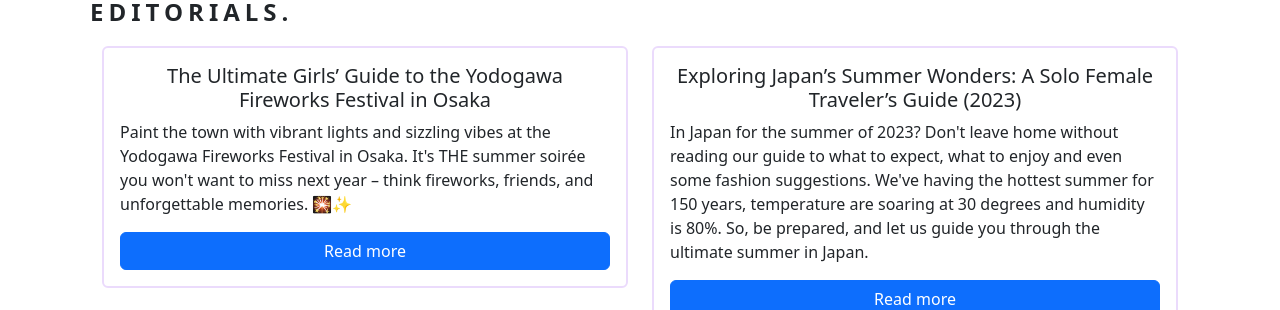
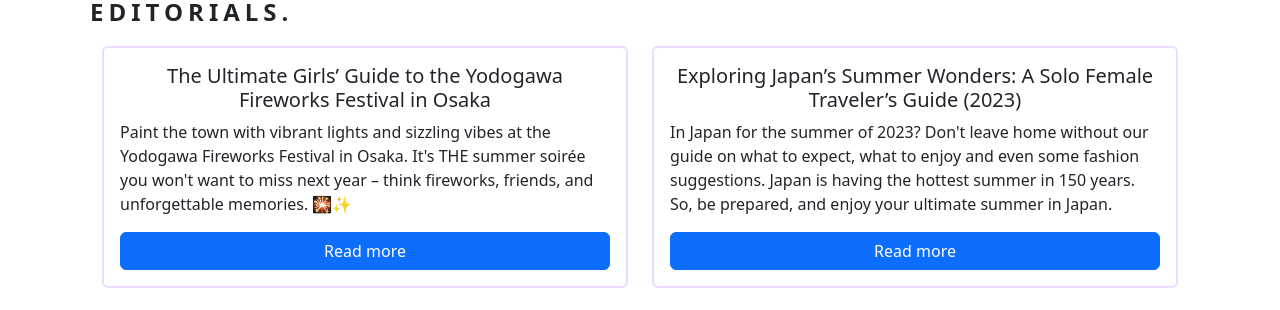
Before and after one commit to misskatiemarple/shelovestravel-react, a React (Create React App) app: page / in a window 1280 px wide. Shown: the part 3700-4010 px from the top of the page. Built offline with nearby package versions, Linux system fonts and the light colour scheme.

Commit message:
updated blog

```diff
--- a/src/editorials.js
+++ b/src/editorials.js
@@ -36,12 +36,10 @@ export default function editorials() {
                   Guide (2023)
                 </h5>
                 <p className="card-text">
-                  In Japan for the summer of 2023? Don't leave home without
-                  reading our guide to what to expect, what to enjoy and even
-                  some fashion suggestions. We've having the hottest summer for
-                  150 years, temperature are soaring at 30 degrees and humidity
-                  is 80%. So, be prepared, and let us guide you through the
-                  ultimate summer in Japan.
+                  In Japan for the summer of 2023? Don't leave home without our
+                  guide on what to expect, what to enjoy and even some fashion
+                  suggestions. Japan is having the hottest summer in 150 years.
+                  So, be prepared, and enjoy your ultimate summer in Japan.
                 </p>
                 <a
                   href="https://medium.com/@misskatiemarple/exploring-japans-summer-wonders-a-solo-female-traveler-s-guide-2023-b4c255d6cb85"
```
